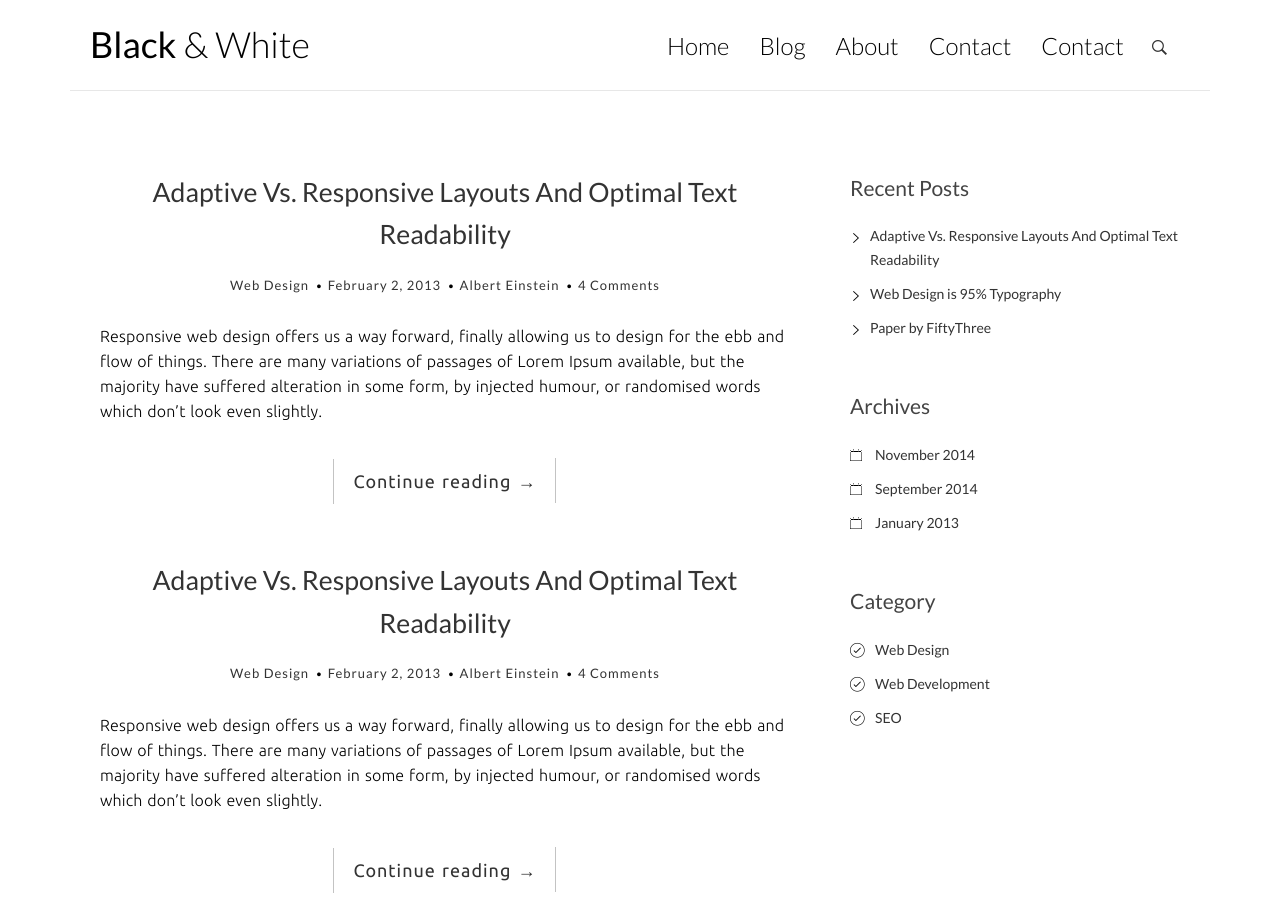
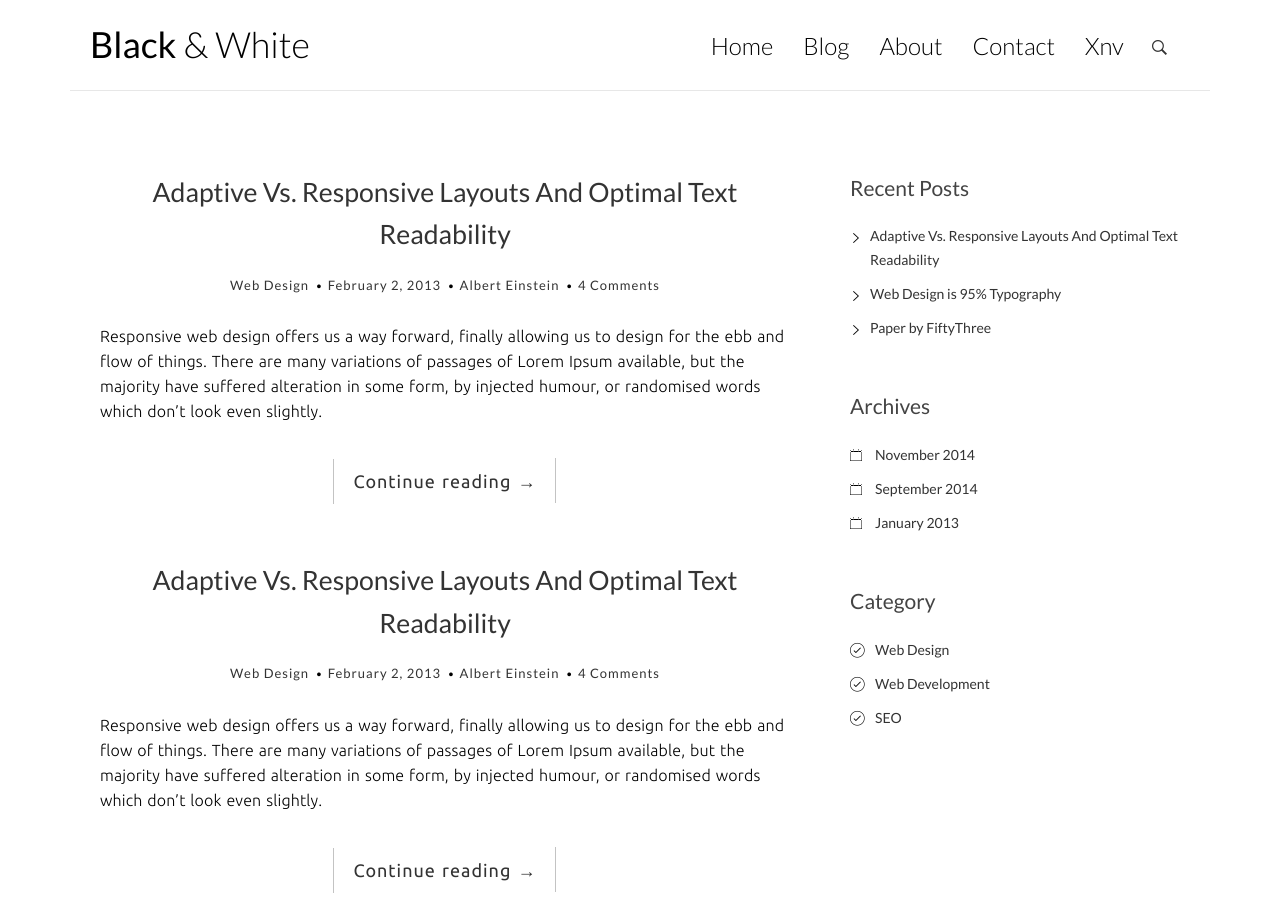
Before and after one commit to Poss-Studio/about, a plain HTML site: page index.html in a window 1280 px wide. Shown: the top 911 px of the page. Drawn offline with Linux system fonts and the light colour scheme; files whose address does not match are found by name.

Commit message:
Update index.html

```diff
--- a/index.html
+++ b/index.html
@@ -43,7 +43,7 @@
     								<li class="cl-effect-11"><a href="full-width.html" data-hover="Blog">Blog</a></li>
     								<li class="cl-effect-11"><a href="about.html" data-hover="About">About</a></li>
     								<li class="cl-effect-11"><a href="contact.html" data-hover="Contact">Contact</a></li>
-								<li class="cl-effect-11"><a href="xnv.html" data-hover="Contact">Contact</a></li>
+								<li class="cl-effect-11"><a href="xnv.html" data-hover="xnv">Xnv</a></li>
   								</ul>
 							</div><!-- /.navbar-collapse -->
 						</nav>
@@ -224,7 +224,7 @@
 					<li><a href="full-width.html">Blog</a></li>
 					<li><a href="about.html">About</a></li>
 					<li><a href="contact.html">Contact</a></li>
-					<li><a href="xnv.html">Contact</a></li>
+					<li><a href="xnv.html">Xnv</a></li>
 				</ul>
 			</nav>
 		</div>
```
